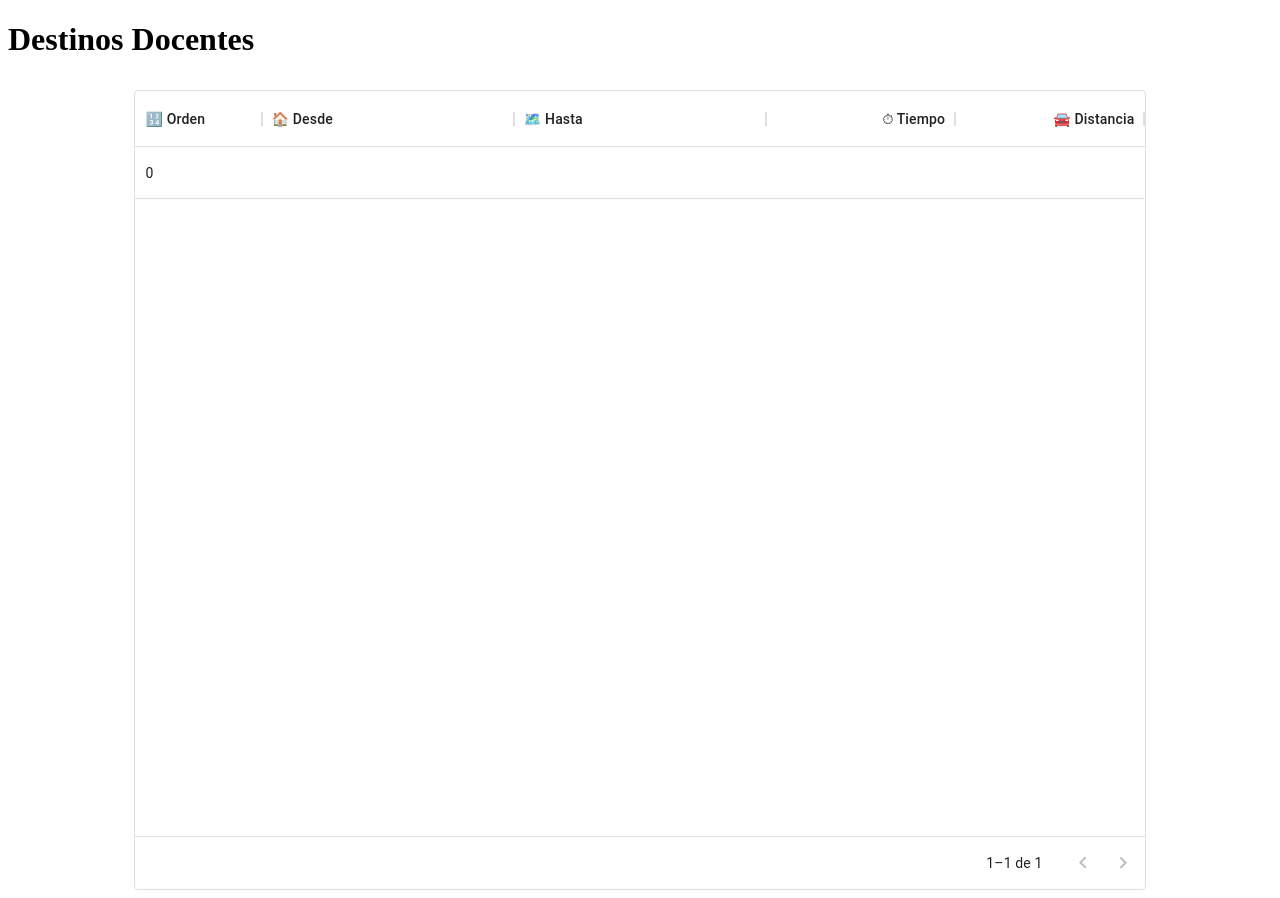
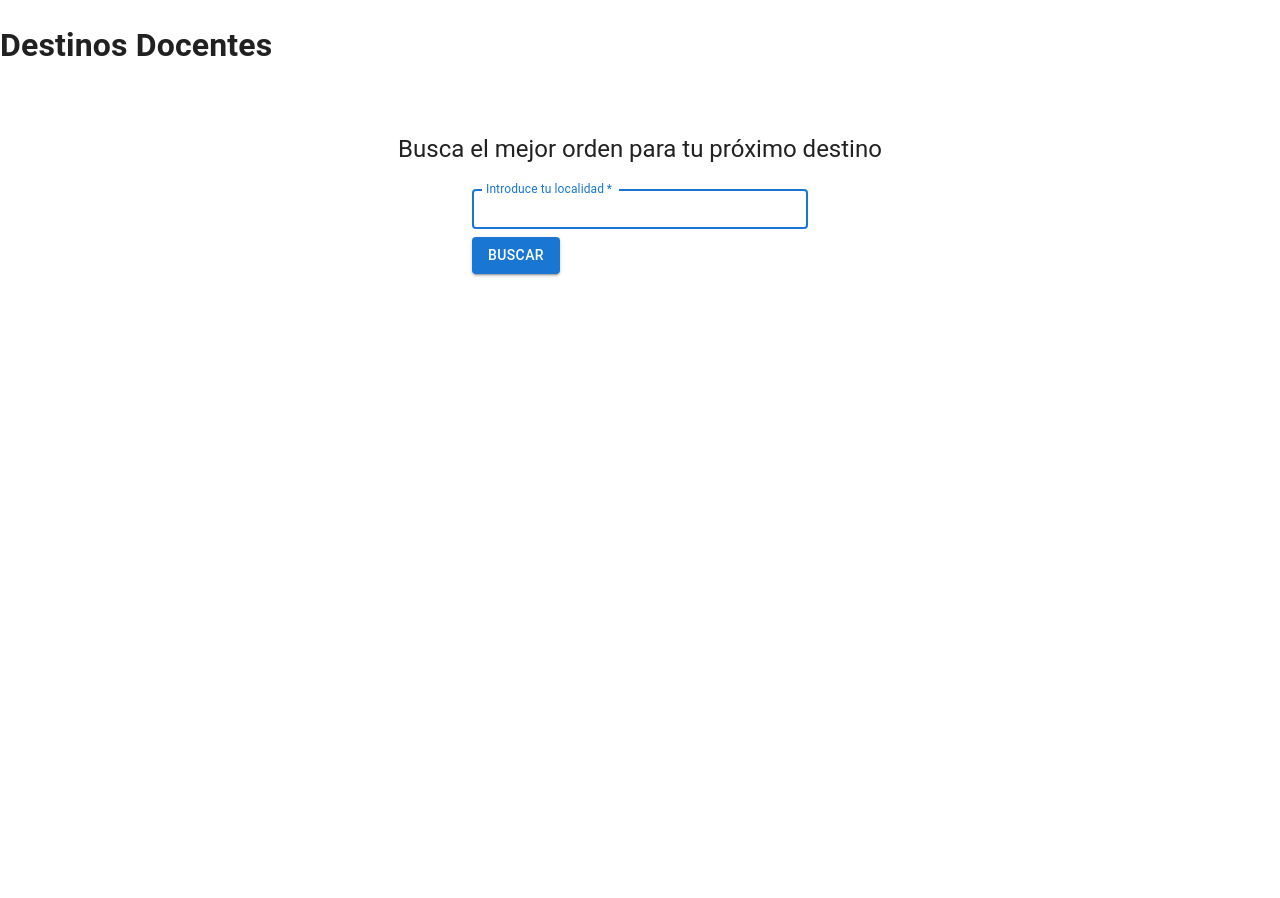
Before and after one commit to FranciscoQuero/destinosdocentes-frontend, a React (Create React App) app: page / in a window 1280 px wide. After the commit the page ends 800 px from the top, so only its background shows below. Built offline with nearby package versions, Linux system fonts and the light colour scheme; no server answers.

Commit message:
Added styles

```diff
--- a/src/App.tsx
+++ b/src/App.tsx
@@ -1,13 +1,36 @@
 import DestinationsDataGrid from "./components/DestinationsDataGrid";
 import React from "react";
+import SearchDestinationForm from "./components/SearchDestinationForm";
+import {createTheme, ThemeProvider} from "@mui/material/styles";
+import Container from "@mui/material/Container";
+import Box from "@mui/material/Box";
+import Typography from "@mui/material/Typography";
+import CssBaseline from "@mui/material/CssBaseline";
 
-export default class App extends React.Component <any, any> {
+export default class App extends React.Component {
+  theme = createTheme();
 
   render() {
     return (
-        <div>
-            <DestinationsDataGrid />
-        </div>
+        <ThemeProvider theme={this.theme}>
+          <Container component='main' maxWidth='lg'>
+              <CssBaseline />
+            <Box
+                sx={{
+                  marginTop: 8,
+                  display: 'flex',
+                  flexDirection: 'column',
+                  alignItems: 'center',
+                }}
+            >
+              <Typography component="h1" variant="h5">
+                Busca el mejor orden para tu próximo destino
+              </Typography>
+
+              <SearchDestinationForm/>
+            </Box>
+          </Container>
+        </ThemeProvider>
     )
   }
 }
--- a/src/components/DestinationsDataGrid.tsx
+++ b/src/components/DestinationsDataGrid.tsx
@@ -1,14 +1,22 @@
 import DestinationsPresenter from "../presenters/DestinationsPresenter";
 import React from "react";
 import {DataGrid, esES} from "@mui/x-data-grid";
-import {Grid} from "@mui/material";
+import {Grid, Paper} from "@mui/material";
 import GetDestinationsAPIConnector from "../connectors/GetDestinationsAPIConnector";
+import {createTheme, ThemeProvider} from "@mui/material/styles";
+import Box from "@mui/material/Box";
+
+interface DestinationsProps {
+    fromTown: string
+}
 
 export default class DestinationsDataGrid extends React.Component <any, any> {
 
-  constructor(props: any) {
+    constructor(props: DestinationsProps) {
         super(props);
         this.state = {
+            fromTown: this.props.fromTown,
+            theme: createTheme(),
             rows: [{id: 0, from: '', to: '', distance: '', time: ''}],
             columns: [
                 {field: 'id', headerName: '🔢 Orden', flex: 0.5,},
@@ -51,7 +59,7 @@ export default class DestinationsDataGrid extends React.Component <any, any> {
     const connector = new GetDestinationsAPIConnector();
     const presenter = new DestinationsPresenter();
 
-    connector.getDestinations('Porcuna', 120)
+    connector.getDestinations(this.props.fromTown, 120)
         .then((response) => {
             const rows = presenter.getDestinationsData(response);
             this.setState({rows: rows});
@@ -60,12 +68,12 @@ export default class DestinationsDataGrid extends React.Component <any, any> {
 
   render() {
       return (
-        <Grid container style={{height: 800, width: '80%'}} sx={{mx: 'auto', mt: 4}}>
+          <Grid container style={{height: 800, width: '100%'}}>
               <DataGrid
                   rows={this.state.rows}
                   columns={this.state.columns}
                   pageSize={40}
-                  rowsPerPageOptions={[40]}
+                  rowsPerPageOptions={[50]}
                   localeText={esES.components.MuiDataGrid.defaultProps.localeText}
               />
           </Grid>
--- a/src/components/SearchDestinationForm.tsx
+++ b/src/components/SearchDestinationForm.tsx
@@ -0,0 +1,88 @@
+import React, { Component } from "react";
+import {Autocomplete, Button, Card, TextField} from '@mui/material';
+import DestinationsDataGrid from "./DestinationsDataGrid";
+import Box from "@mui/material/Box";
+
+export default class SearchDestinationForm extends Component {
+    state = {
+        town: "",
+        limit: 120,
+        shouldRenderForm: true
+    };
+
+
+    handleChange = (event: React.ChangeEvent<HTMLInputElement>) => {
+        this.setState({town: event.currentTarget.value})
+    };
+
+    handleSubmit = (event: React.FormEvent<HTMLFormElement>) => {
+        event.preventDefault();
+        this.setState({shouldRenderForm: false});
+    };
+
+    _handleBack = (event: React.MouseEvent<HTMLButtonElement>) => {
+        this.setState({shouldRenderForm: true});
+    };
+
+    _renderTextInput() {
+        return (
+            <TextField margin="normal"
+                       required
+                       fullWidth
+                       id="town"
+                       autoFocus
+                       label="Introduce tu localidad"
+                       size='small'
+                       onChange={this.handleChange}
+                       name='town'
+            />
+        )
+    }
+
+    _renderSubmitButton() {
+        return (
+            <Button
+                type="submit"
+                style={{ marginLeft: "auto" }}
+                variant="contained"
+                size="medium"
+                color="primary"
+            >
+                Buscar
+            </Button>
+        );
+    }
+
+    _renderBackButton() {
+        return (
+            <Button
+                style={{ marginLeft: "auto" }}
+                variant="contained"
+                size="medium"
+                color="secondary"
+                onClick={this._handleBack}
+            >
+                Atrás
+            </Button>
+        )
+    }
+
+    render() {
+        if (this.state.shouldRenderForm) {
+            return (
+                <Box component="form" onSubmit={this.handleSubmit} noValidate sx={{ mt: 1 }}>
+                            {this._renderTextInput()}
+                            {this._renderSubmitButton()}
+                </Box>
+            );
+        } else {
+            return (
+                <>
+                    <DestinationsDataGrid fromTown={this.state.town}/>
+                    {this._renderBackButton()}
+                </>
+            );
+        }
+    }
+
+}
```
Also changed, not shown: src/App.css (+28 -0 lines). Lines whose indentation alone changed are shown as unchanged.
